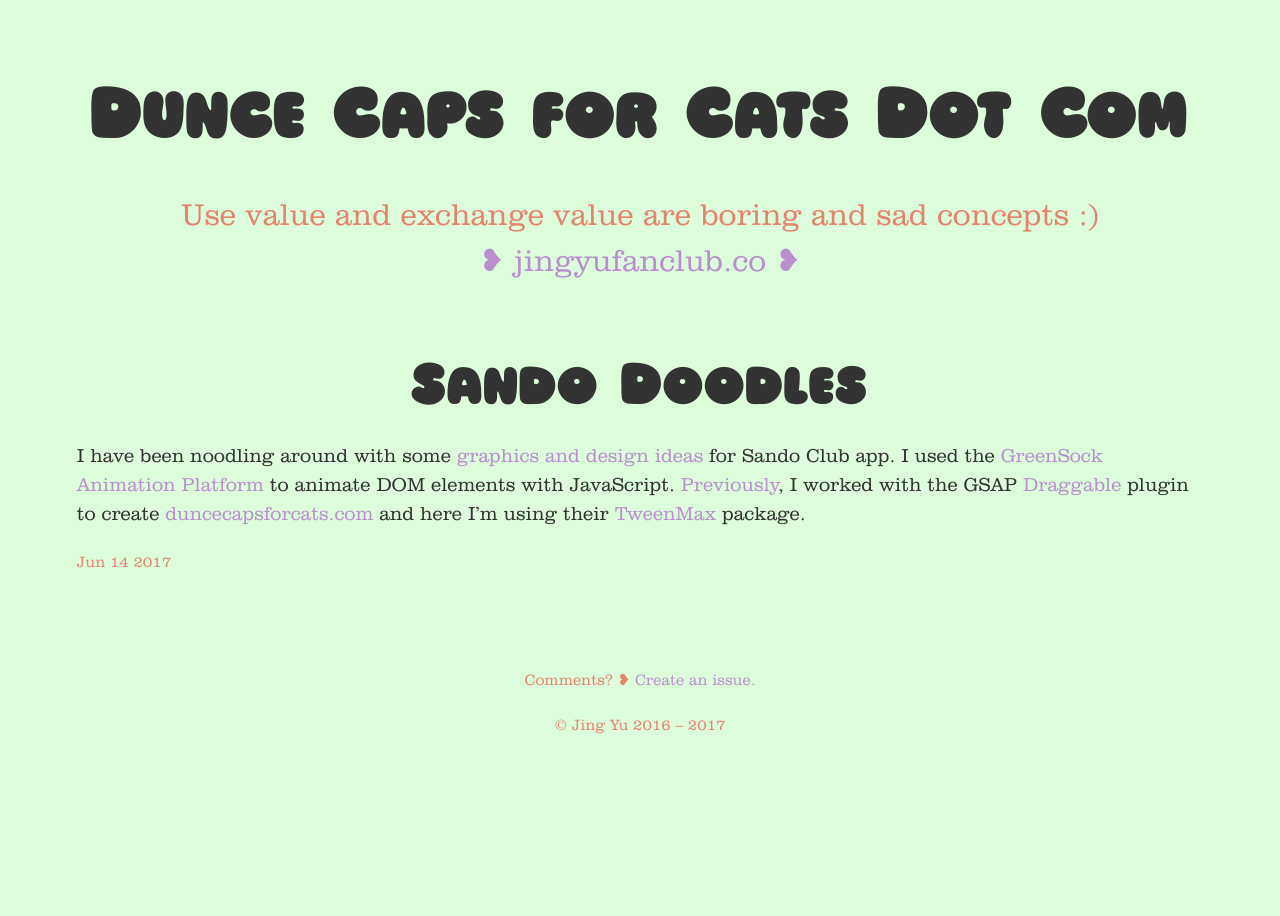
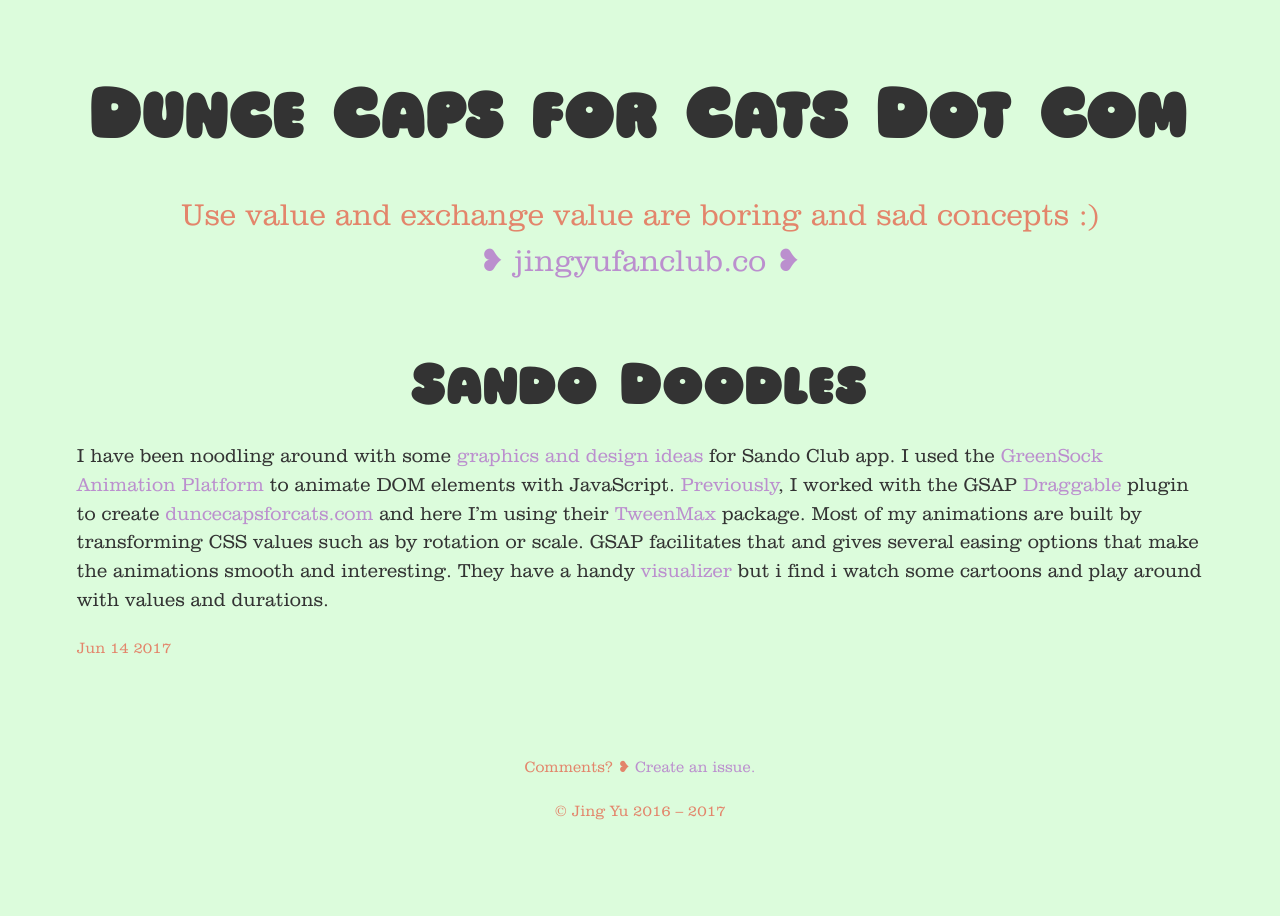
Before and after one commit to jingyufanclub/bloggo, a Jekyll site: the page built from _posts/2017-06-14-sando-doodles.md, in a window 1280 px wide. Built offline with Jekyll 4.4.1, drawn with Linux system fonts in a browser that asks for light colours.

Commit message:
edit draft

```diff
--- a/_posts/2017-06-14-sando-doodles.md
+++ b/_posts/2017-06-14-sando-doodles.md
@@ -2,4 +2,5 @@
 layout: post
 title: Sando Doodles
 ---
-I have been noodling around with some [graphics and design ideas](http://jingyufanclub.co/sando-doodles/) for Sando Club app. I used the [GreenSock Animation Platform](https://greensock.com/) to animate DOM elements with JavaScript. [Previously](http://jingyufanclub.co/blog/a-variety-of-hats/), I worked with the GSAP [Draggable](https://greensock.com/draggable)  plugin to create [duncecapsforcats.com](http://duncecapsforcats.com/) and here I'm using their [TweenMax](https://greensock.com/tweenmax) package.
+I have been noodling around with some [graphics and design ideas](http://jingyufanclub.co/sando-doodles/) for Sando Club app. I used the [GreenSock Animation Platform](https://greensock.com/) to animate DOM elements with JavaScript. [Previously](http://jingyufanclub.co/blog/a-variety-of-hats/), I worked with the GSAP [Draggable](https://greensock.com/draggable)  plugin to create [duncecapsforcats.com](http://duncecapsforcats.com/) and here I'm using their [TweenMax](https://greensock.com/tweenmax) package. Most of my animations are built by transforming CSS values such as by rotation or scale. GSAP facilitates that and gives several easing options that make the animations smooth and interesting. They have a handy  [visualizer](https://greensock.com/ease-visualizer)
+but i find i watch some cartoons and play around with values and durations.
```
